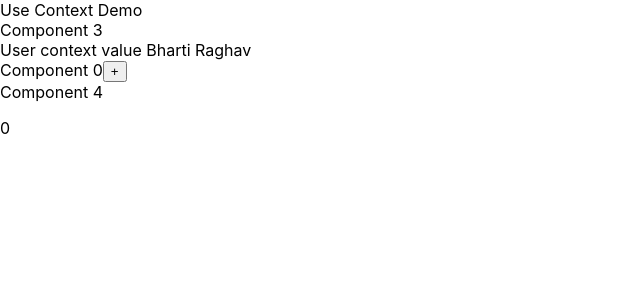
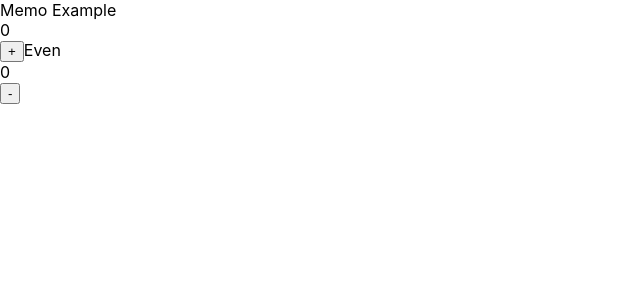
Before and after one commit to Bharti-Parmar/hooksdemo, a React (Create React App) app: page / in a window 1280 px wide. Shown: the top 300 px of the page, without its empty margins (0-640 px from the left). Built offline with nearby package versions, Linux system fonts and the light colour scheme.

Commit message:
Call back, memo demo commit

```diff
--- a/package.json
+++ b/package.json
@@ -6,7 +6,7 @@
     "@testing-library/jest-dom": "^5.16.5",
     "@testing-library/react": "^13.4.0",
     "@testing-library/user-event": "^13.5.0",
-    "axios": "^1.1.3",
+    "axios": "^1.2.2",
     "bootstrap": "4.6",
     "react": "^18.2.0",
     "react-dom": "^18.2.0",
--- a/src/App.js
+++ b/src/App.js
@@ -1,3 +1,5 @@
+import React from 'react'
+import MemoDemo from './components/MemoDemo';
 // import "./styles.css";
 // import HigherOrder from "./components/HigherOrder";
 // import HOC from "./components/HOC";
@@ -11,17 +13,19 @@
 // import EffectWithNoDependency from "./components/EffectWithNoDependency";
 // import DataFetch from "./components/DataFetch";
 // import AxiosDemo from "./components/AxiosDemo";
-
-import ContextCompT from "./components/containers/ContextCompT";
-import ContextDemo from "./components/ContextDemo";
+// import ContextCompT from "./components/containers/ContextCompT";
+// import ContextDemo from "./components/ContextDemo";
+// import CallBackDemo from "./components/CallBackDemo";
 
 // const NewComp = HigherOrder(HOC);
 
 export default function App() {
   return (
     <div className="App">
-      <ContextDemo />
-      <ContextCompT />
+      <MemoDemo />
+      {/* <CallBackDemo /> */}
+      {/* <ContextDemo />
+      <ContextCompT /> */}
       {/* <AxiosDemo /> */}
       {/* <DataFetch /> */}
       {/* <EffectWithNoDependency /> */}
--- /dev/null
+++ b/src/components/CallBackDemo.jsx
@@ -0,0 +1,39 @@
+import React, { useCallback, useState } from "react";
+import CallBackSub from "./containers/CallBackComp/CallBackSub";
+import CallBackAdd from "./containers/CallBackComp/CallBackAdd";
+import Count from "./containers/CallBackComp/Count";
+// import CallBack from "./containers/CallBackComp/CallBack";
+// import CallBackComp from "./containers/CallBackComp/CallBackComp";
+
+const CallBackDemo = () => {
+  const [countI, increment] = useState(0);
+  const [countD, decrement] = useState(0);
+
+  const setCounter = useCallback(() => {
+    // console.log("Increment");
+    increment(countI + 1);
+  }, [countI]);
+
+  const setDecrement = useCallback(() => {
+    // console.log("Decrement");
+    decrement(countD - 1);
+  }, [countD]);
+
+  return (
+    <div>
+      CallBack Demo
+      {/* <CallBack count={countI} />
+      <CallBackComp setCounter={setCounter} />
+      <CallBack count={countD} />
+      <CallBackComp setCounter={setDecrement} /> */}
+      <Count count={countI} />
+      <CallBackAdd increment={setCounter} />
+      <Count count={countD} />
+      <CallBackSub decrement={setDecrement} />
+      {/* <button onClick={() => setCounter(count + 1)}>+</button>
+      <button onClick={() => setCounter(count - 1)}>-</button> */}
+    </div>
+  );
+};
+
+export default CallBackDemo;
--- /dev/null
+++ b/src/components/MemoDemo.jsx
@@ -0,0 +1,41 @@
+import React, { useState, useMemo } from "react";
+
+const MemoDemo = () => {
+  const [countOne, counterOne] = useState(0);
+  const [countTwo, counterTwo] = useState(0);
+
+  const increment = () => {
+    counterOne(countOne + 1);
+  };
+
+  //   const decrement = () => {
+  //     counterOne(countOne - 1);
+  //   };
+
+  const decrement = () => {
+    counterTwo(countTwo - 1);
+  };
+
+  const isEven = useMemo(() => {
+    let i = 0;
+    while (i < 2000000000) i++;
+    return countOne % 2 === 0;
+  }, [countOne]);
+
+  return (
+    <div>
+      Memo Example
+      <br />
+      {countOne}
+      <br />
+      <button onClick={increment}>+</button>
+      <span>{isEven ? "Even" : "Odd"}</span>
+      <br />
+      {countTwo}
+      <br />
+      <button onClick={decrement}>-</button>
+    </div>
+  );
+};
+
+export default MemoDemo;
```
Also changed, not shown: src/components/containers/CallBackComp/CallBack.jsx (added, +7 -0 lines), src/components/containers/CallBackComp/CallBackAdd.jsx (added, +12 -0 lines), src/components/containers/CallBackComp/CallBackComp.jsx (added, +12 -0 lines), src/components/containers/CallBackComp/CallBackSub.jsx (added, +12 -0 lines), src/components/containers/CallBackComp/Count.jsx (added, +8 -0 lines), 1 other file (tests, documents, lock files or other folders).
